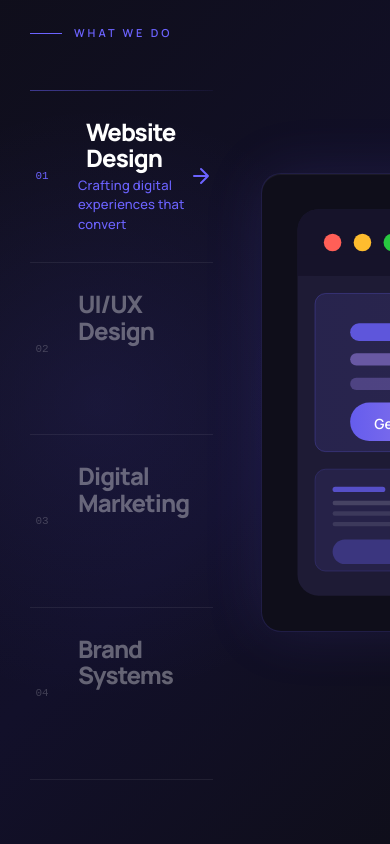
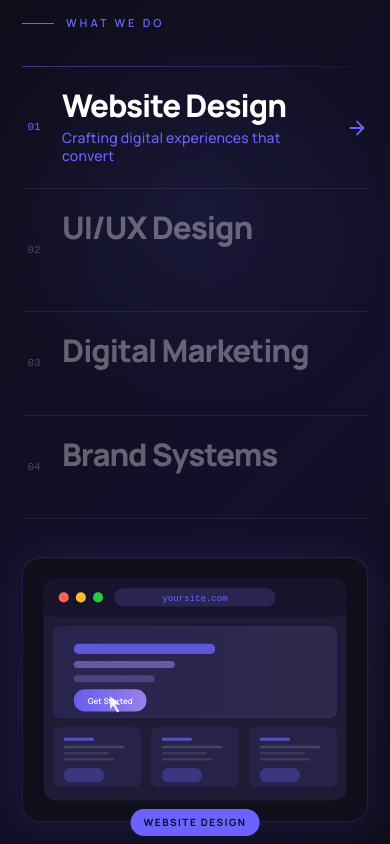
Before and after one commit to sadeedch/ModernPixel, a Next.js app: page / in a window 390 px wide. Shown: the part 1880-2724 px from the top of the page. Built offline with nearby package versions, Linux system fonts and the light colour scheme.

Commit message:
Implement mobile responsiveness in Services component
Added mobile responsiveness to the Services component by introducing an isMobile state and adjusting styles based on screen width. This includes changes to layout, padding, and positioning for better user experience on smaller devices.

```diff
--- a/components/sections/Services.jsx
+++ b/components/sections/Services.jsx
@@ -380,11 +380,28 @@ const previews = [WebsiteDesignPreview, UIUXPreview, DigitalMarketingPreview, Br
 export default function Services() {
   const [active, setActive] = useState(0);
   const [animating, setAnimating] = useState(false);
+  const [isMobile, setIsMobile] = useState(false);
   const prevRef = useRef(0);
+
+  useEffect(() => {
+    const checkMobile = () => {
+      setIsMobile(window.innerWidth <= 900);
+    };
+
+    checkMobile();
+
+    window.addEventListener('resize', checkMobile);
+
+    return () => {
+      window.removeEventListener('resize', checkMobile);
+    };
+  }, []);
 
   const handleHover = (index) => {
     if (index === active) return;
+
     setAnimating(true);
+
     setTimeout(() => {
       prevRef.current = active;
       setActive(index);
@@ -395,62 +412,85 @@ export default function Services() {
   const PreviewComponent = previews[active];
 
   return (
-    <section id="services" style={{
-      background: 'linear-gradient(135deg, #0f0e1a 0%, #12102a 60%, #0f0e1a 100%)',
-      minHeight: '100vh',
+    <section
+      id="services"
+      style={{
+        background:
+          'linear-gradient(135deg, #0f0e1a 0%, #12102a 60%, #0f0e1a 100%)',
+        minHeight: isMobile ? 'auto' : '100vh',
         display: 'flex',
         alignItems: 'center',
-      padding: '80px 0',
+        padding: isMobile ? '70px 0 86px' : '80px 0',
         position: 'relative',
         overflow: 'hidden',
-    }}>
-      {/* Subtle radial glow behind active service */}
-      <div style={{
+      }}
+    >
+      <div
+        style={{
           position: 'absolute',
-        top: '50%',
-        left: '25%',
+          top: isMobile ? '28%' : '50%',
+          left: isMobile ? '50%' : '25%',
           transform: 'translate(-50%, -50%)',
-        width: '600px',
-        height: '600px',
+          width: isMobile ? '420px' : '600px',
+          height: isMobile ? '420px' : '600px',
           background: `radial-gradient(circle, ${services[active].accent}18 0%, transparent 70%)`,
           transition: 'background 0.6s ease',
           pointerEvents: 'none',
-      }} />
+        }}
+      />
 
-
-{/* for the formatting */}
-      <div style={{
+      <div
+        style={{
           maxWidth: '1440px',
           margin: '0 auto',
-        padding: '0 30px',
+          padding: isMobile ? '0 22px' : '0 30px',
           width: '100%',
           display: 'grid',
-        gridTemplateColumns: '1fr 600px',
-        gap: '48px',
+          gridTemplateColumns: isMobile ? '1fr' : '1fr 600px',
+          gap: isMobile ? '38px' : '48px',
           alignItems: 'center',
-
-      }}>
-        {/* ── Service list ── */}
+        }}
+      >
+        {/* Service list */}
         <div>
-          {/* Section label */}
-          <div style={{
+          <div
+            style={{
               display: 'flex',
               alignItems: 'center',
               gap: '12px',
-            marginBottom: '48px',
-          }}>
-            <div style={{ width: '32px', height: '1px', background: services[active].accent, transition: 'background 0.4s' }} />
-            <span style={{ color: services[active].accent, fontSize: '11px', letterSpacing: '3px', textTransform: 'uppercase', fontWeight: 600, transition: 'color 0.4s' }}>
+              marginBottom: isMobile ? '34px' : '48px',
+            }}
+          >
+            <div
+              style={{
+                width: '32px',
+                height: '1px',
+                background: services[active].accent,
+                transition: 'background 0.4s',
+              }}
+            />
+
+            <span
+              style={{
+                color: services[active].accent,
+                fontSize: '11px',
+                letterSpacing: '3px',
+                textTransform: 'uppercase',
+                fontWeight: 600,
+                transition: 'color 0.4s',
+              }}
+            >
               What We Do
             </span>
           </div>
 
           {services.map((service, index) => {
             const isActive = active === index;
+
             return (
               <button
                 key={service.title}
-                onMouseEnter={() => handleHover(index)}
+                onMouseEnter={() => !isMobile && handleHover(index)}
                 onFocus={() => handleHover(index)}
                 onClick={() => handleHover(index)}
                 type="button"
@@ -463,25 +503,28 @@ export default function Services() {
                   display: 'block',
                 }}
               >
-                {/* Top divider */}
-                <div style={{
+                <div
+                  style={{
                     height: '1px',
                     background: isActive
                       ? `linear-gradient(to right, ${service.accent}80, ${service.accent}10)`
                       : 'rgba(255,255,255,0.07)',
                     transition: 'background 0.4s ease',
-                }} />
+                  }}
+                />
 
-                <div style={{
+                <div
+                  style={{
                     display: 'flex',
                     alignItems: 'center',
                     justifyContent: 'space-between',
-                  padding: '28px 0',
+                    padding: isMobile ? '22px 0' : '28px 0',
                     position: 'relative',
-                }}>
-                  {/* Active bar */}
-                  {isActive && (
-                    <div style={{
+                  }}
+                >
+                  {isActive && !isMobile && (
+                    <div
+                      style={{
                         position: 'absolute',
                         left: '-48px',
                         top: '50%',
@@ -491,123 +534,170 @@ export default function Services() {
                         background: service.accent,
                         borderRadius: '2px',
                         transition: 'background 0.4s',
-                    }} />
+                      }}
+                    />
                   )}
 
-                  <div style={{ display: 'flex', alignItems: 'center', gap: '24px' }}>
-                    {/* Number tag */}
-                    <span style={{
+                  <div
+                    style={{
+                      display: 'flex',
+                      alignItems: 'center',
+                      gap: isMobile ? '16px' : '24px',
+                      minWidth: 0,
+                    }}
+                  >
+                    <span
+                      style={{
                         fontSize: '11px',
                         fontFamily: 'monospace',
-                      color: isActive ? service.accent : 'rgba(255,255,255,0.2)',
+                        color: isActive
+                          ? service.accent
+                          : 'rgba(255,255,255,0.24)',
                         transition: 'color 0.4s',
                         minWidth: '24px',
-                    }}>
+                      }}
+                    >
                       {service.tag}
                     </span>
 
-                    <div style={{ textAlign: 'left' }}>
-                      <div style={{
-                        fontSize: 'clamp(24px, 4vw, 70px)',
+                    <div style={{ textAlign: 'left', minWidth: 0 }}>
+                      <div
+                        style={{
+                          fontSize: isMobile
+                            ? 'clamp(28px, 8vw, 42px)'
+                            : 'clamp(24px, 4vw, 70px)',
                           fontWeight: 800,
                           letterSpacing: '-1px',
-                        color: isActive ? '#ffffff' : 'rgba(255,255,255,0.35)',
+                          color: isActive
+                            ? '#ffffff'
+                            : 'rgba(255,255,255,0.35)',
                           transition: 'color 0.4s ease, transform 0.3s ease',
-                        transform: isActive ? 'translateX(8px)' : 'translateX(0)',
-                        lineHeight: 1.1,
-                      }}>
+                          transform:
+                            isActive && !isMobile
+                              ? 'translateX(8px)'
+                              : 'translateX(0)',
+                          lineHeight: 1.05,
+                        }}
+                      >
                         {service.title}
                       </div>
-                      <div style={{
-                        fontSize: '13px',
+
+                      <div
+                        style={{
+                          fontSize: isMobile ? '14px' : '13px',
                           color: isActive ? service.accent : 'transparent',
                           transition: 'color 0.4s ease',
-                        marginTop: '4px',
-                        fontWeight: 400,
+                          marginTop: '7px',
+                          fontWeight: 500,
                           letterSpacing: '0.2px',
-                      }}>
+                          maxWidth: isMobile ? '240px' : 'none',
+                          lineHeight: 1.35,
+                        }}
+                      >
                         {service.subtitle}
                       </div>
                     </div>
                   </div>
 
-                  {/* Arrow */}
                   <svg
-                    width="24"
-                    height="24"
+                    width={isMobile ? '22' : '24'}
+                    height={isMobile ? '22' : '24'}
                     viewBox="0 0 24 24"
                     fill="none"
                     style={{
                       opacity: isActive ? 1 : 0,
-                      transform: isActive ? 'translateX(0) rotate(0deg)' : 'translateX(-8px) rotate(-45deg)',
+                      transform: isActive
+                        ? 'translateX(0) rotate(0deg)'
+                        : 'translateX(-8px) rotate(-45deg)',
                       transition: 'all 0.35s ease',
                       color: service.accent,
                       flexShrink: 0,
                     }}
                   >
-                    <path d="M5 12H19M12 5L19 12L12 19" stroke={service.accent} strokeWidth="2" strokeLinecap="round" strokeLinejoin="round" />
+                    <path
+                      d="M5 12H19M12 5L19 12L12 19"
+                      stroke={service.accent}
+                      strokeWidth="2"
+                      strokeLinecap="round"
+                      strokeLinejoin="round"
+                    />
                   </svg>
                 </div>
               </button>
             );
           })}
 
-          {/* Bottom divider */}
-          <div style={{ height: '1px', background: 'rgba(255,255,255,0.07)' }} />
+          <div
+            style={{
+              height: '1px',
+              background: 'rgba(255,255,255,0.07)',
+            }}
+          />
         </div>
 
-        {/* ── Preview panel ── */}
-        <div style={{
+        {/* Preview panel */}
+        <div
+          style={{
             position: 'relative',
             display: 'flex',
             alignItems: 'center',
             justifyContent: 'center',
-        }}>
-          {/* Outer glow ring */}
-          <div style={{
+            width: '100%',
+            maxWidth: isMobile ? '420px' : 'none',
+            margin: isMobile ? '0 auto' : 0,
+          }}
+        >
+          <div
+            style={{
               position: 'absolute',
-            inset: '-20px',
-            borderRadius: '28px',
+              inset: isMobile ? '-12px' : '-20px',
+              borderRadius: isMobile ? '22px' : '28px',
               background: `radial-gradient(ellipse at center, ${services[active].accent}20 0%, transparent 70%)`,
               transition: 'background 0.6s ease',
-          }} />
+            }}
+          />
 
-          {/* Card */}
-          <div style={{
+          <div
+            style={{
               width: '100%',
               aspectRatio: '340 / 260',
-            borderRadius: '20px',
+              borderRadius: isMobile ? '18px' : '20px',
               border: `1px solid ${services[active].accent}30`,
               background: '#0f0e1a',
               overflow: 'hidden',
               position: 'relative',
-            boxShadow: `0 0 60px ${services[active].accent}20, inset 0 1px 0 rgba(255,255,255,0.05)`,
-            transition: 'border-color 0.4s ease, box-shadow 0.4s ease',
+              boxShadow: `0 0 ${
+                isMobile ? '38px' : '60px'
+              } ${services[active].accent}20, inset 0 1px 0 rgba(255,255,255,0.05)`,
               opacity: animating ? 0 : 1,
-            transform: animating ? 'scale(0.97) translateY(6px)' : 'scale(1) translateY(0)',
+              transform: animating
+                ? 'scale(0.97) translateY(6px)'
+                : 'scale(1) translateY(0)',
               transitionProperty: 'border-color, box-shadow, opacity, transform',
               transitionDuration: '0.4s, 0.4s, 0.2s, 0.2s',
-          }}>
+            }}
+          >
             <PreviewComponent />
           </div>
 
-          {/* Service name badge */}
-          <div style={{
+          <div
+            style={{
               position: 'absolute',
-            bottom: '-18px',
+              bottom: isMobile ? '-14px' : '-18px',
               left: '50%',
               transform: 'translateX(-50%)',
               background: services[active].accent,
               color: '#0f0e1a',
-            fontSize: '11px',
+              fontSize: isMobile ? '10px' : '11px',
               fontWeight: 700,
               letterSpacing: '1.5px',
               textTransform: 'uppercase',
-            padding: '6px 16px',
+              padding: isMobile ? '6px 13px' : '6px 16px',
               borderRadius: '20px',
               whiteSpace: 'nowrap',
               transition: 'background 0.4s ease',
-          }}>
+            }}
+          >
             {services[active].title}
           </div>
         </div>
```
Lines whose indentation alone changed are shown as unchanged.
